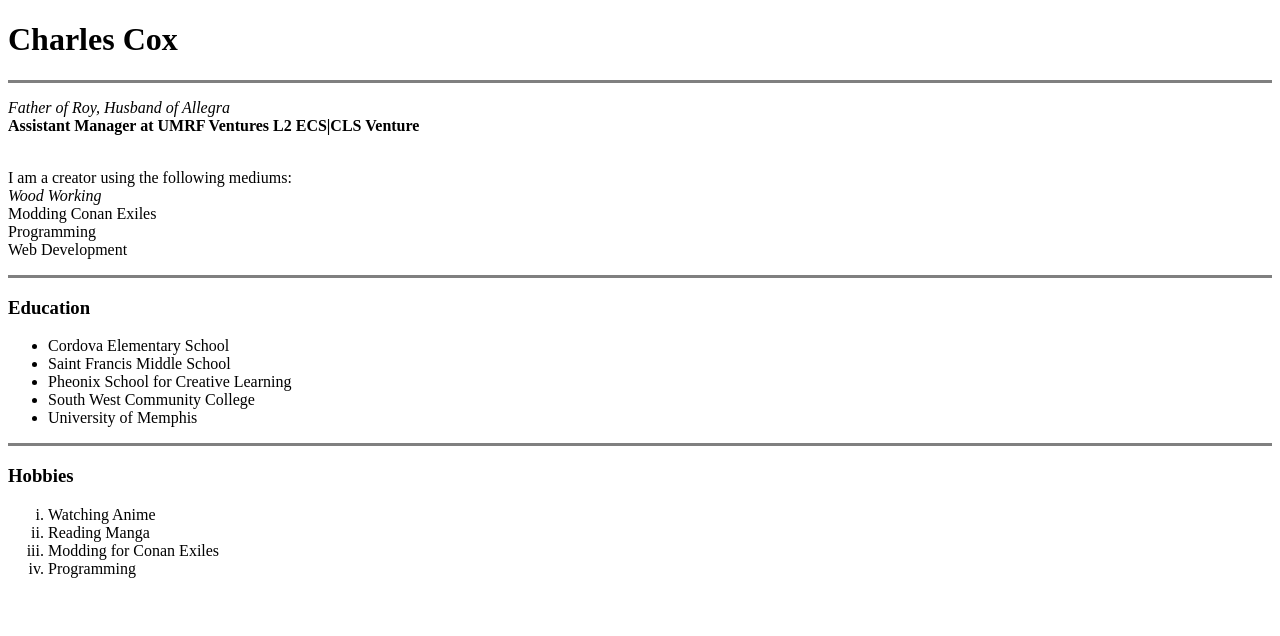
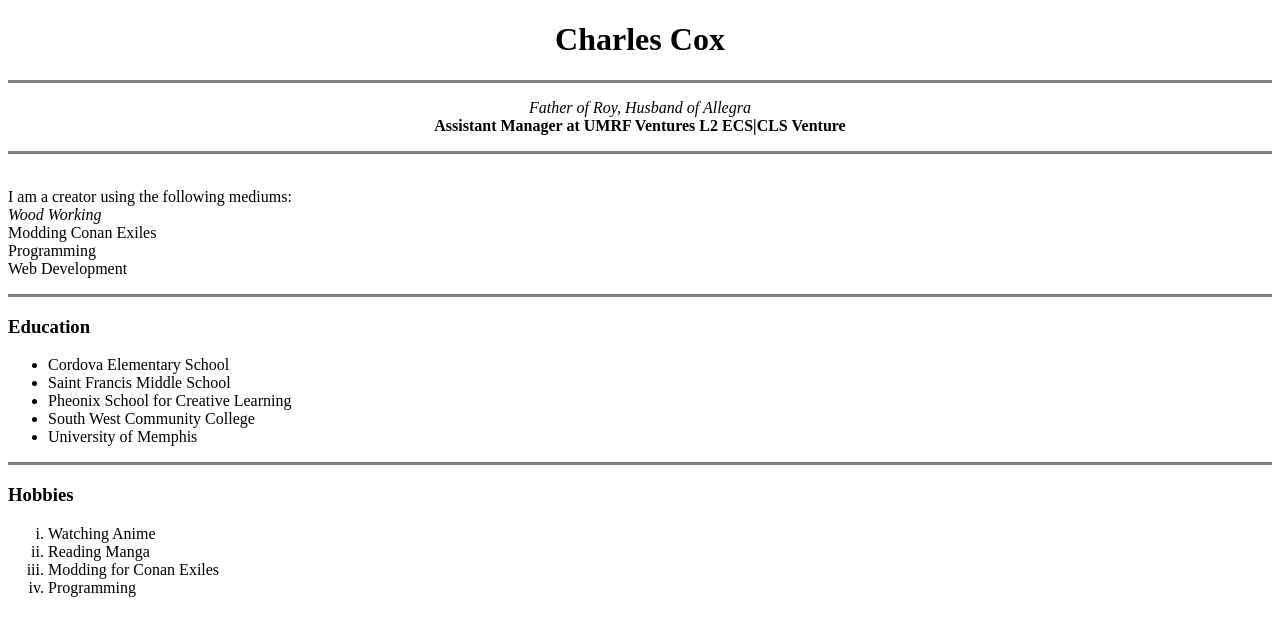
Before and after one commit to Rokorios/Web-Development-CSS---My-Site, a plain HTML site: page HTML - Personal Site/index.html in a window 1280 px wide. Drawn offline with Linux system fonts and the light colour scheme.

Commit message:
Modified the Title and Summary.

```diff
--- a/HTML - Personal Site/index.html
+++ b/HTML - Personal Site/index.html
@@ -10,12 +10,16 @@
 </head>
 
 <body>
+  <center>
     <h1>Charles Cox</h1>
     <hr size="3" noshade="0" />
     <p>
       <em>Father of Roy, Husband of Allegra</em>
       <br />
       <strong>Assistant Manager at UMRF Ventures L2 ECS|CLS Venture</strong>
+    </p>
+  </center>
+  <hr size = "3" noshade = "0"/>
   <p>
     <br />I am a creator using the following mediums:
     <br /><em>Wood Working</em>
@@ -23,7 +27,7 @@
     <br />Programming
     <br />Web Development
   </p>
-  </p>
+
   <hr size="3" noshade="0" />
   <h3>Education</h3>
   <p>
```
Lines whose indentation alone changed are shown as unchanged.
